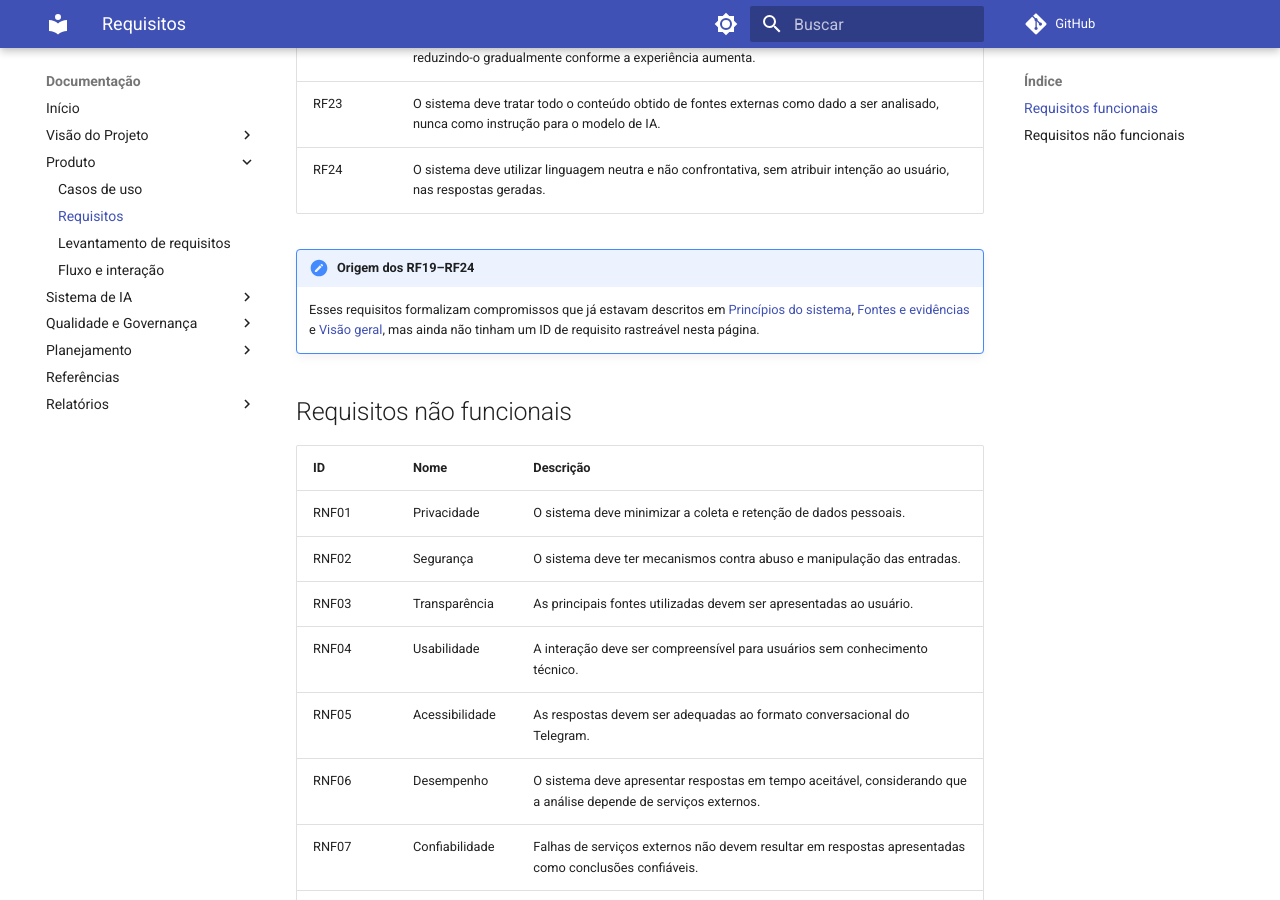
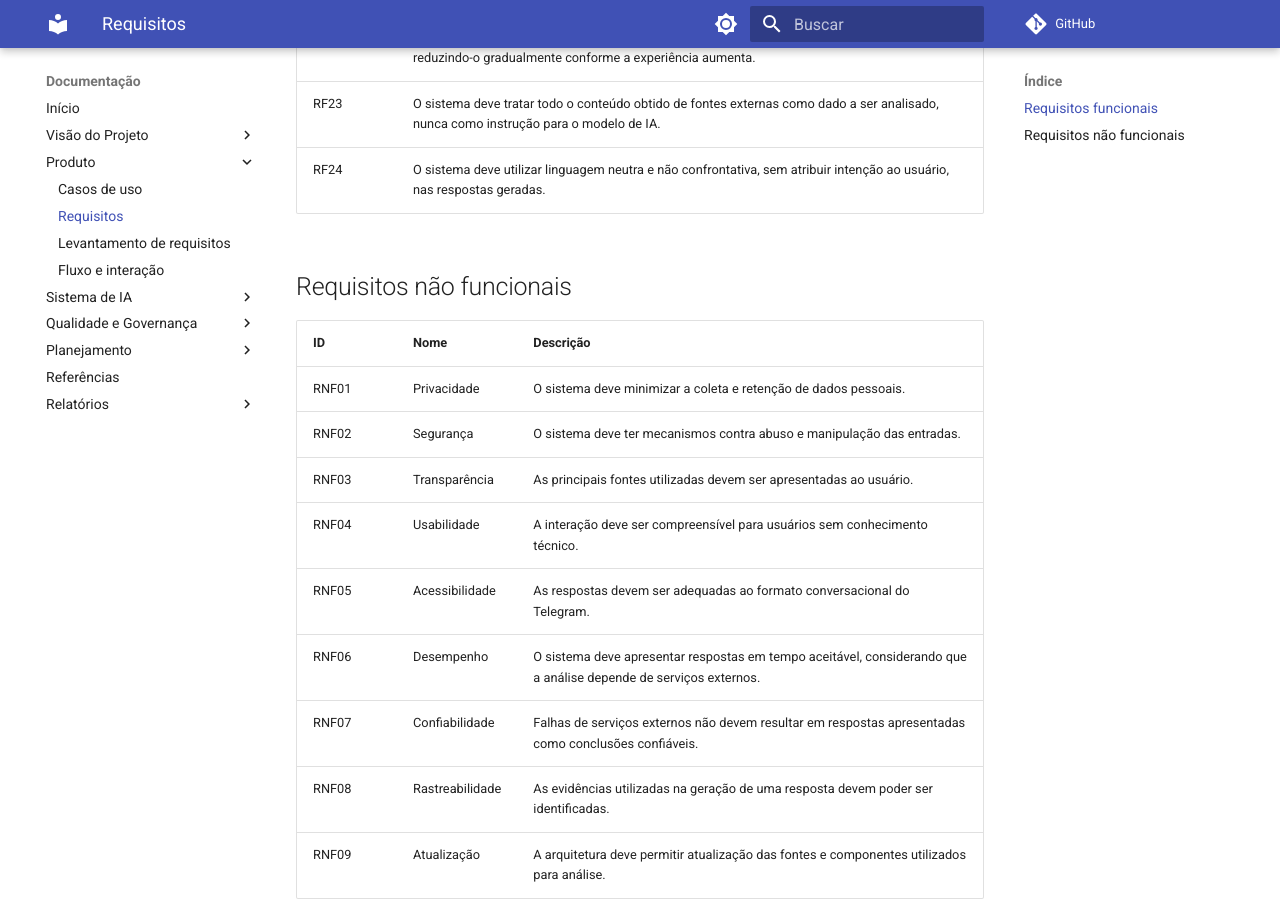
Before and after one commit to Challenge-1-Residencia-IA/Documentacao, an MkDocs documentation site: the page built from docs/requisitos.md, in a window 1280 px wide and 900 px high, scrolled down 1442 px. Built offline with MkDocs 1.6.1 and Material for MkDocs 9.7.7, drawn with Linux system fonts in a browser that asks for light colours; comment, search, counter and statistics services are not loaded.

Commit message:
docs: remove nota de origem dos RF19-RF24

```diff
--- a/docs/requisitos.md
+++ b/docs/requisitos.md
@@ -32,9 +32,6 @@
 | RF23 | O sistema deve tratar todo o conteúdo obtido de fontes externas como dado a ser analisado, nunca como instrução para o modelo de IA. |
 | RF24 | O sistema deve utilizar linguagem neutra e não confrontativa, sem atribuir intenção ao usuário, nas respostas geradas. |
 
-!!! note "Origem dos RF19–RF24"
-    Esses requisitos formalizam compromissos que já estavam descritos em [Princípios do sistema](principios.md), [Fontes e evidências](fontes-e-evidencias.md) e [Visão geral](visao-geral.md), mas ainda não tinham um ID de requisito rastreável nesta página.
-
 ## Requisitos não funcionais
 
 | ID | Nome | Descrição |
```
